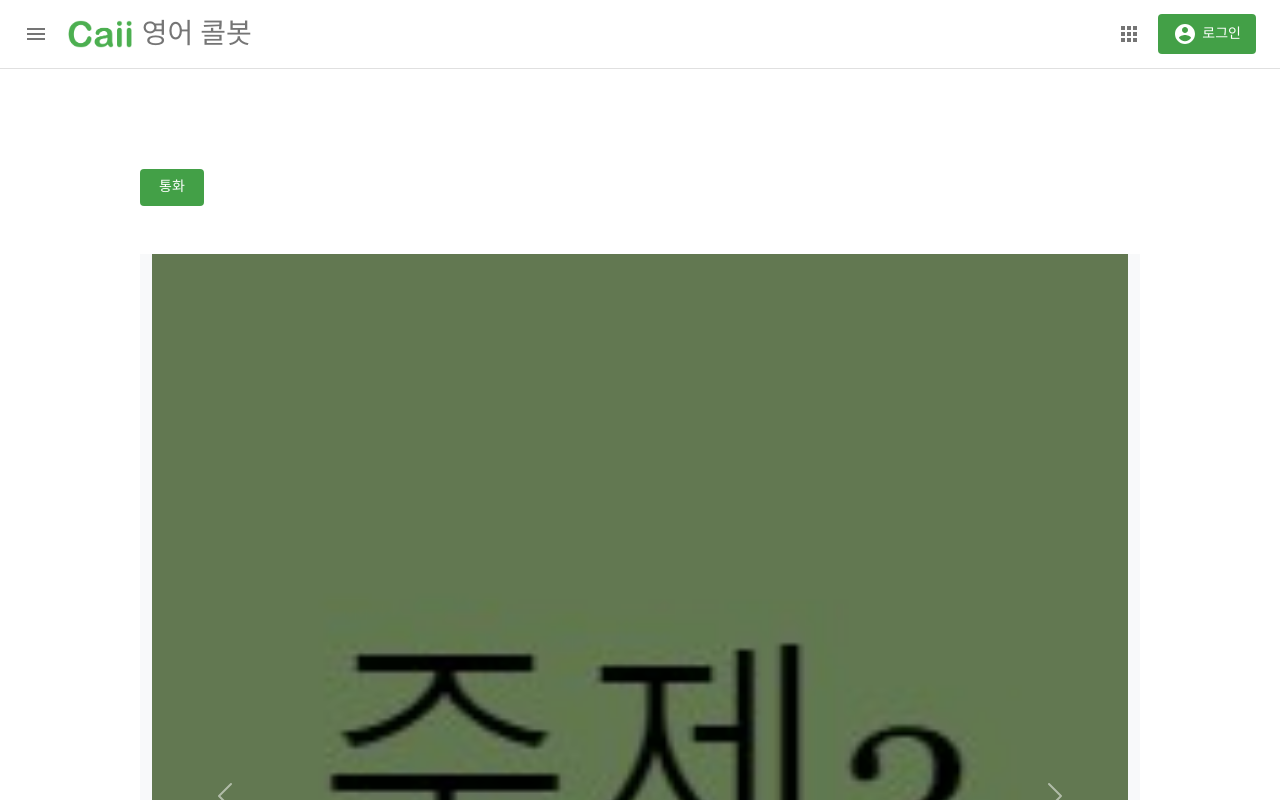
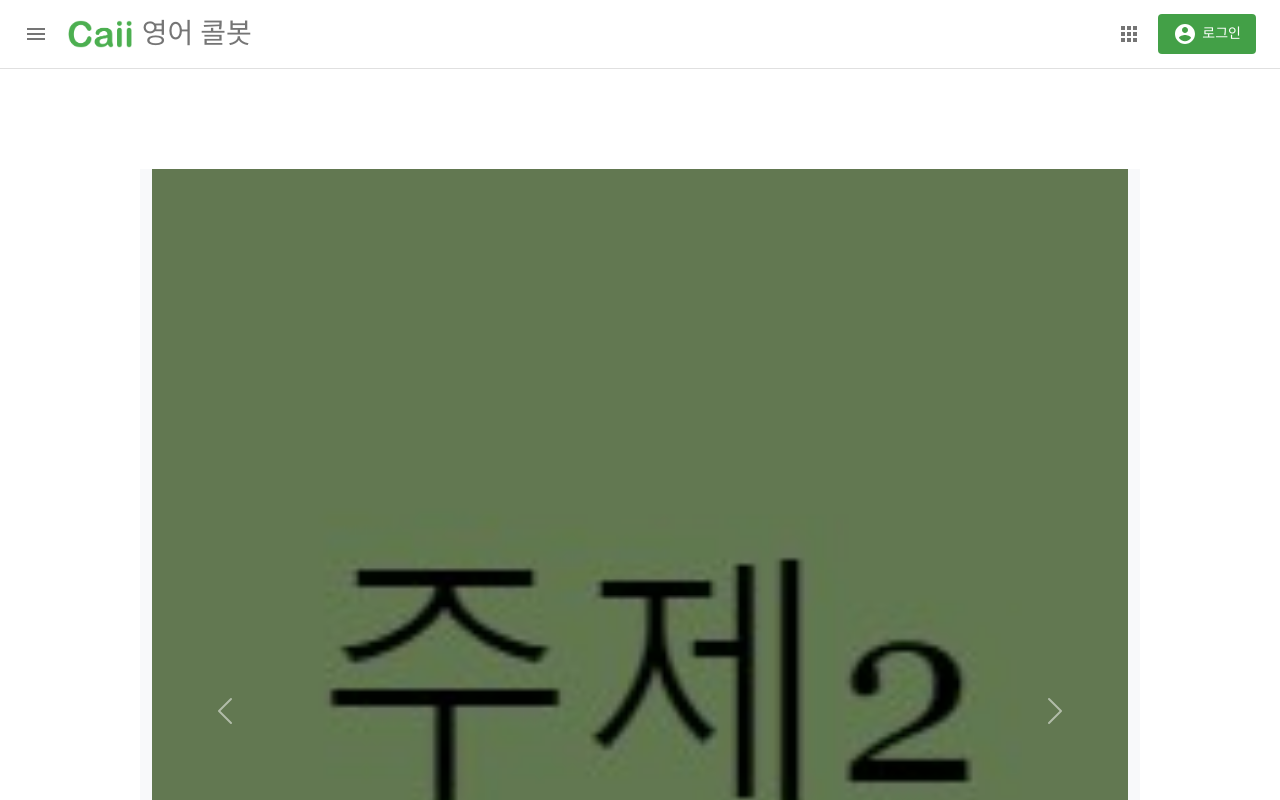
Before and after one commit to OhGyoungHwan/graduation-project, a React (Create React App) app in the folder front-end/: page / in a window 1280 px wide. Shown: the top 800 px of the page. Built offline with nearby package versions, Linux system fonts and the light colour scheme; a web font is replaced by a local one.

Commit message:
UI cleanup

```diff
--- a/front-end/package.json
+++ b/front-end/package.json
@@ -14,6 +14,7 @@
     "bootstrap": "^5.1.3",
     "crypto-js": "^4.1.1",
     "jquery": "^3.6.0",
+    "node-blob": "0.0.2",
     "react": "^17.0.2",
     "react-bootstrap": "^2.0.1",
     "react-dom": "^17.0.2",
--- a/front-end/src/components/main/Body/Body.js
+++ b/front-end/src/components/main/Body/Body.js
@@ -35,9 +35,6 @@ function Body() {
 
   return (
     <Box className={classes.root}>
-      <Button className={classes.button} onClick={onClickLink('/call')}>
-        통화
-      </Button>
       <Content />
     </Box>
   );
--- a/front-end/src/components/main/Body/content.css
+++ b/front-end/src/components/main/Body/content.css
@@ -1,6 +1,5 @@
 body {
   font: 14px "Century Gothic", Futura, sans-serif;
-  margin: 20px;
 }
 
 ol, ul {
```
Also changed, not shown: 1 other file (tests, documents, lock files or other folders).
